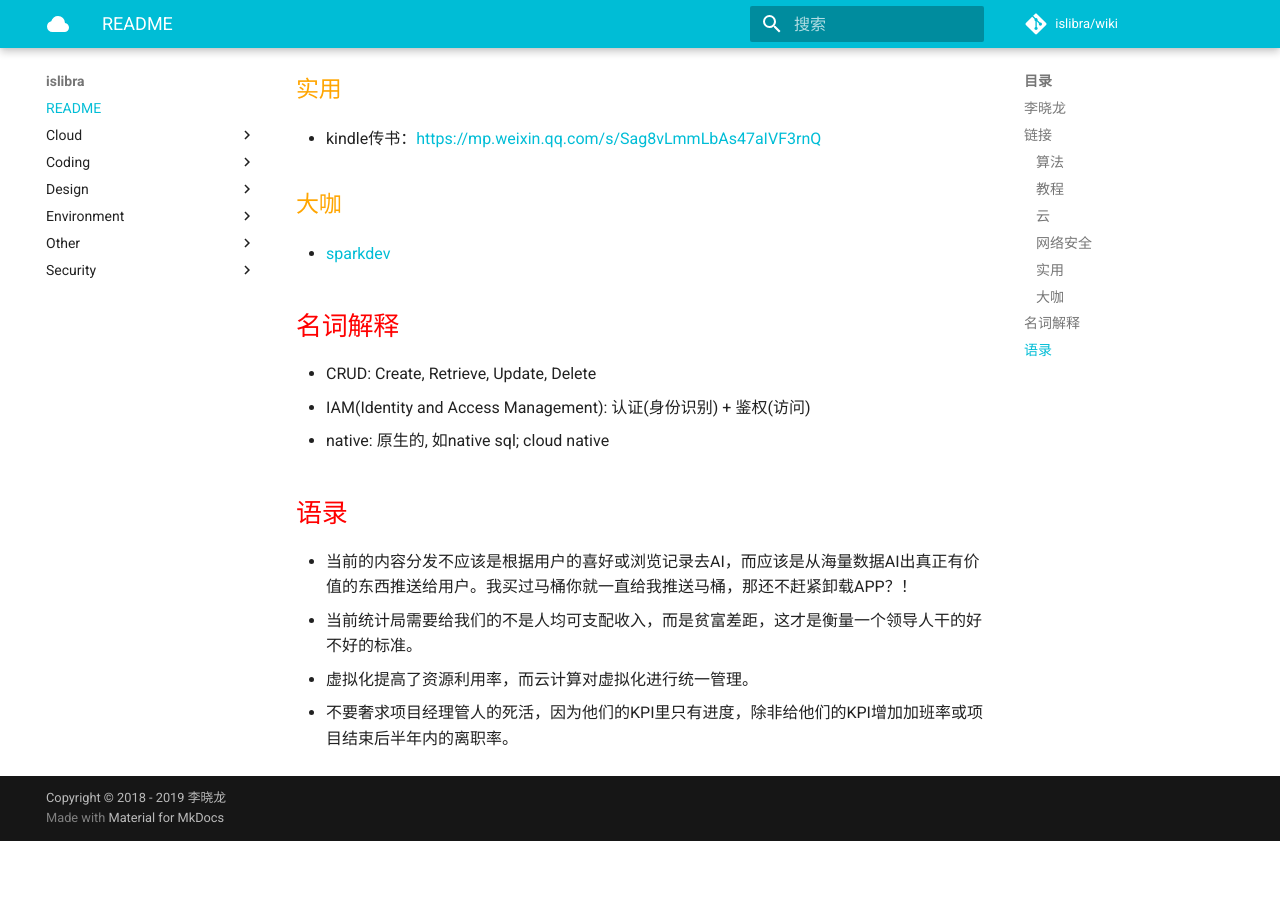
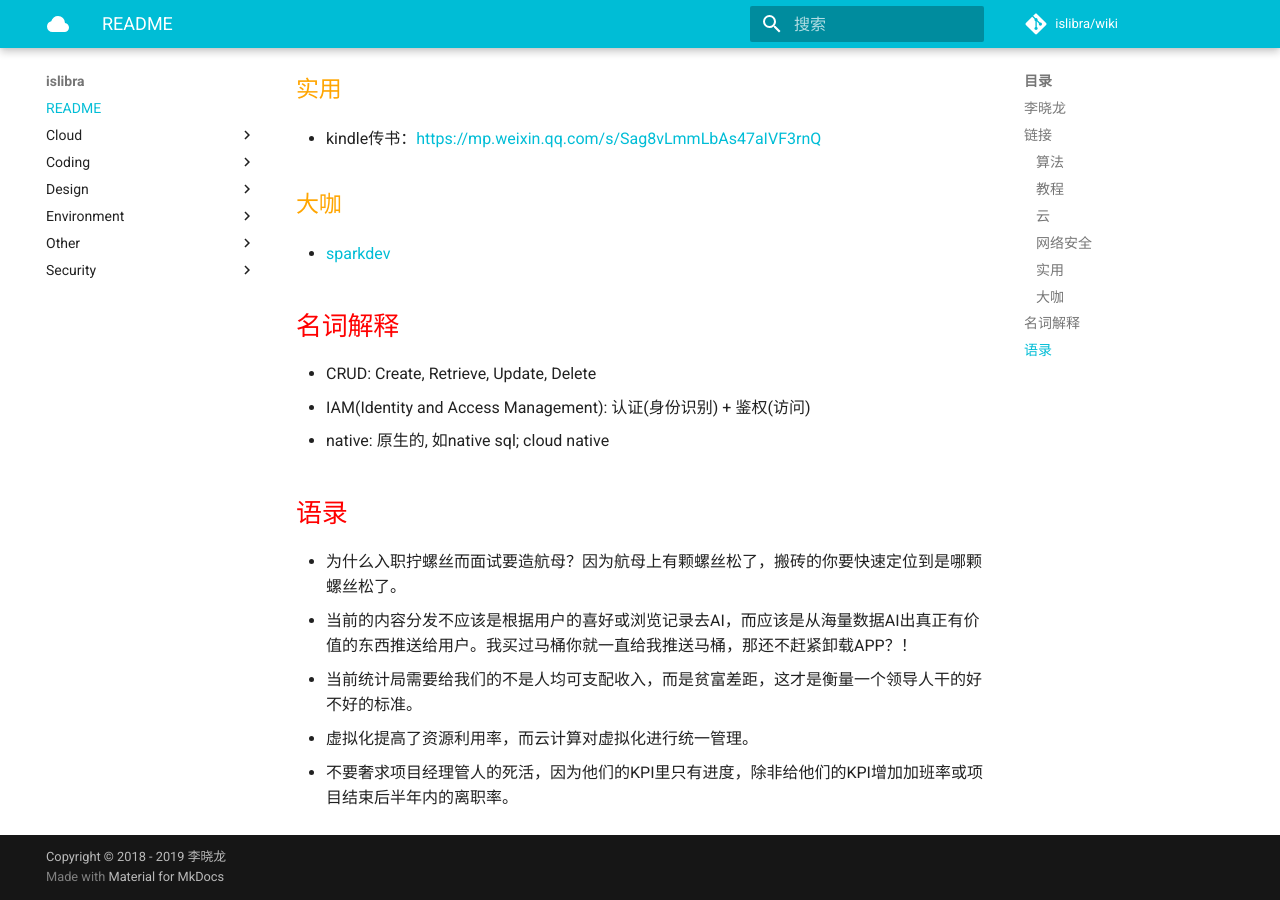
Before and after one commit to islibra/wiki, an MkDocs documentation site: the page built from docs/README.md, in a window 1280 px wide and 900 px high, scrolled down 1610 px. Built offline with MkDocs 1.6.1 and Material for MkDocs 9.7.7, drawn with Linux system fonts in a browser that asks for light colours; comment, search, counter and statistics services are not loaded; before the commit the page ends 2451 px from its top, so only the background shows below that.

Commit message:
Update README.md

```diff
--- a/docs/README.md
+++ b/docs/README.md
@@ -68,6 +68,7 @@
 
 ## 语录
 
+- 为什么入职拧螺丝而面试要造航母？因为航母上有颗螺丝松了，搬砖的你要快速定位到是哪颗螺丝松了。
 - 当前的内容分发不应该是根据用户的喜好或浏览记录去AI，而应该是从海量数据AI出真正有价值的东西推送给用户。我买过马桶你就一直给我推送马桶，那还不赶紧卸载APP？！
 - 当前统计局需要给我们的不是人均可支配收入，而是贫富差距，这才是衡量一个领导人干的好不好的标准。
 - 虚拟化提高了资源利用率，而云计算对虚拟化进行统一管理。
```
